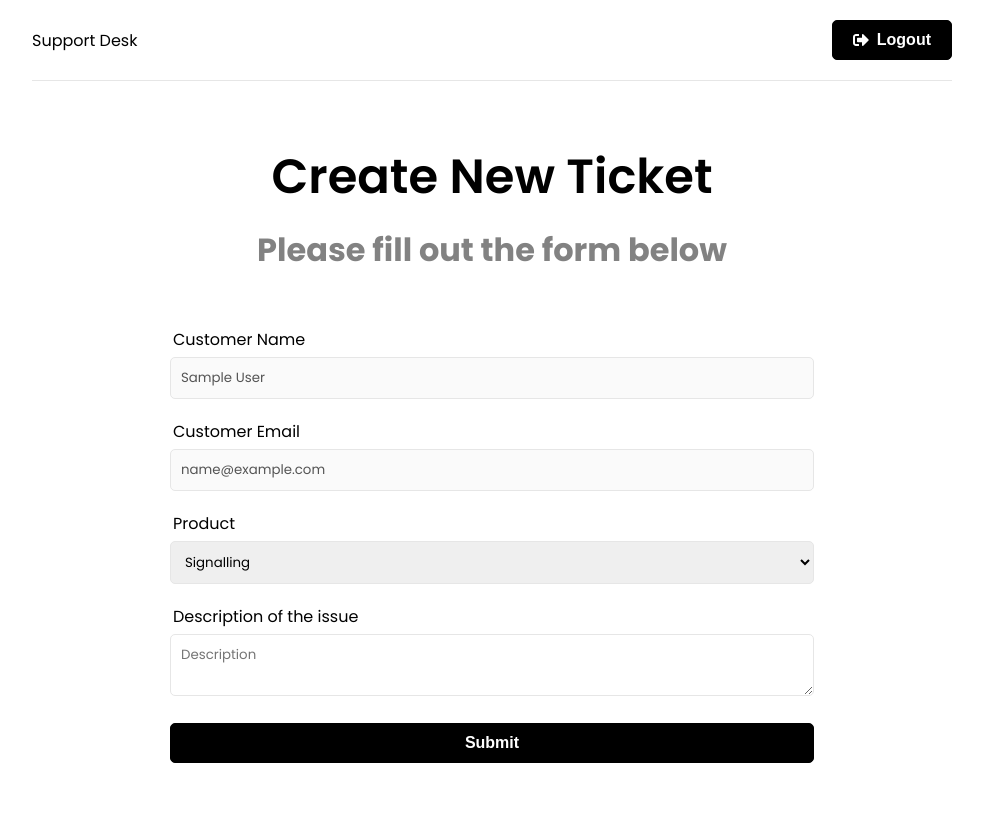
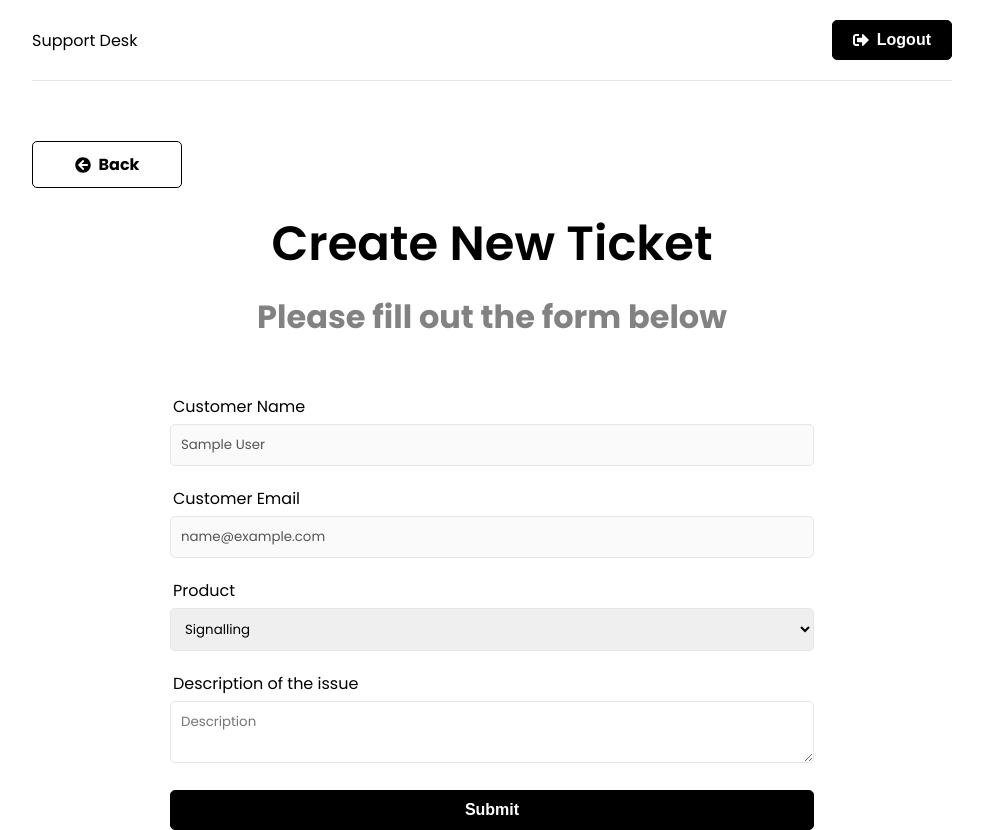
Before and after one commit to charcparle/project-support-desk, a React (Create React App) app in the folder frontend/: page /new-ticket in a window 1280 px wide. Shown: the whole page, without its empty margins (148-1131 px from the left). Before the commit the page ends 800 px from the top, so only its background shows below. Built offline with nearby package versions, Linux system fonts and the light colour scheme; sample sign-in values are in the browser's storage.

Commit message:
Add Back button on New-ticket page

```diff
--- /dev/null
+++ b/frontend/src/components/BackButton.jsx
@@ -0,0 +1,11 @@
+import { FaArrowCircleLeft } from "react-icons/fa";
+import { Link } from "react-router-dom";
+const BackButton = ({ url }) => {
+  return (
+    <Link to="url" className="btn btn-reverse btn-back">
+      <FaArrowCircleLeft /> Back
+    </Link>
+  );
+};
+
+export default BackButton;
--- a/frontend/src/pages/NewTicket.jsx
+++ b/frontend/src/pages/NewTicket.jsx
@@ -4,6 +4,7 @@
 import { toast } from "react-toastify";
 import { createTicket, reset } from "../features/tickets/ticketSlice";
 import Spinner from "../components/Spinner"
+import BackButton from "../components/BackButton"
 
 function NewTicket() {
   const { user } = useSelector((state) => state.auth);
@@ -42,6 +43,7 @@
   }
   return (
     <>
+    <BackButton url="/" />
       <section className="heading">
         <h1> Create New Ticket</h1>
         <p>Please fill out the form below</p>
```
